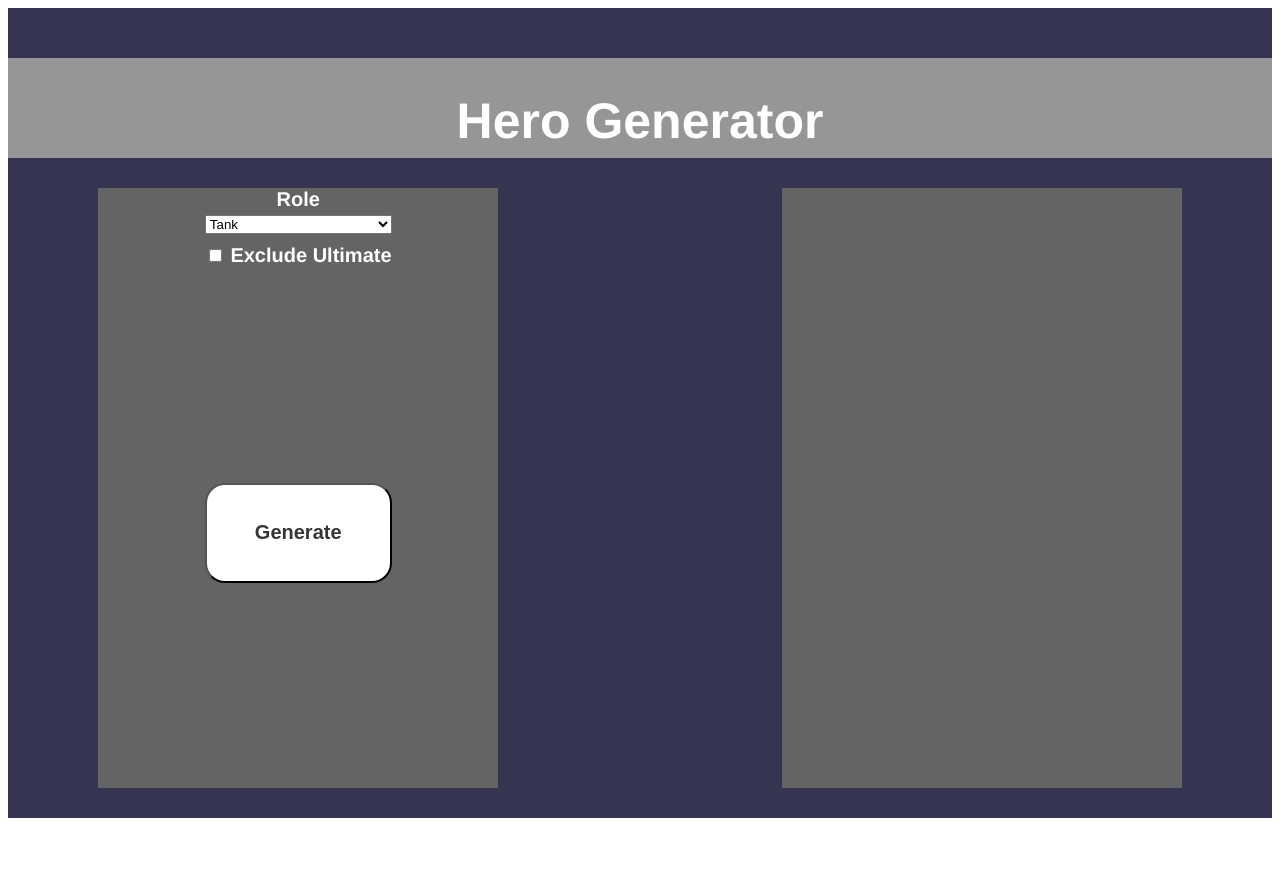
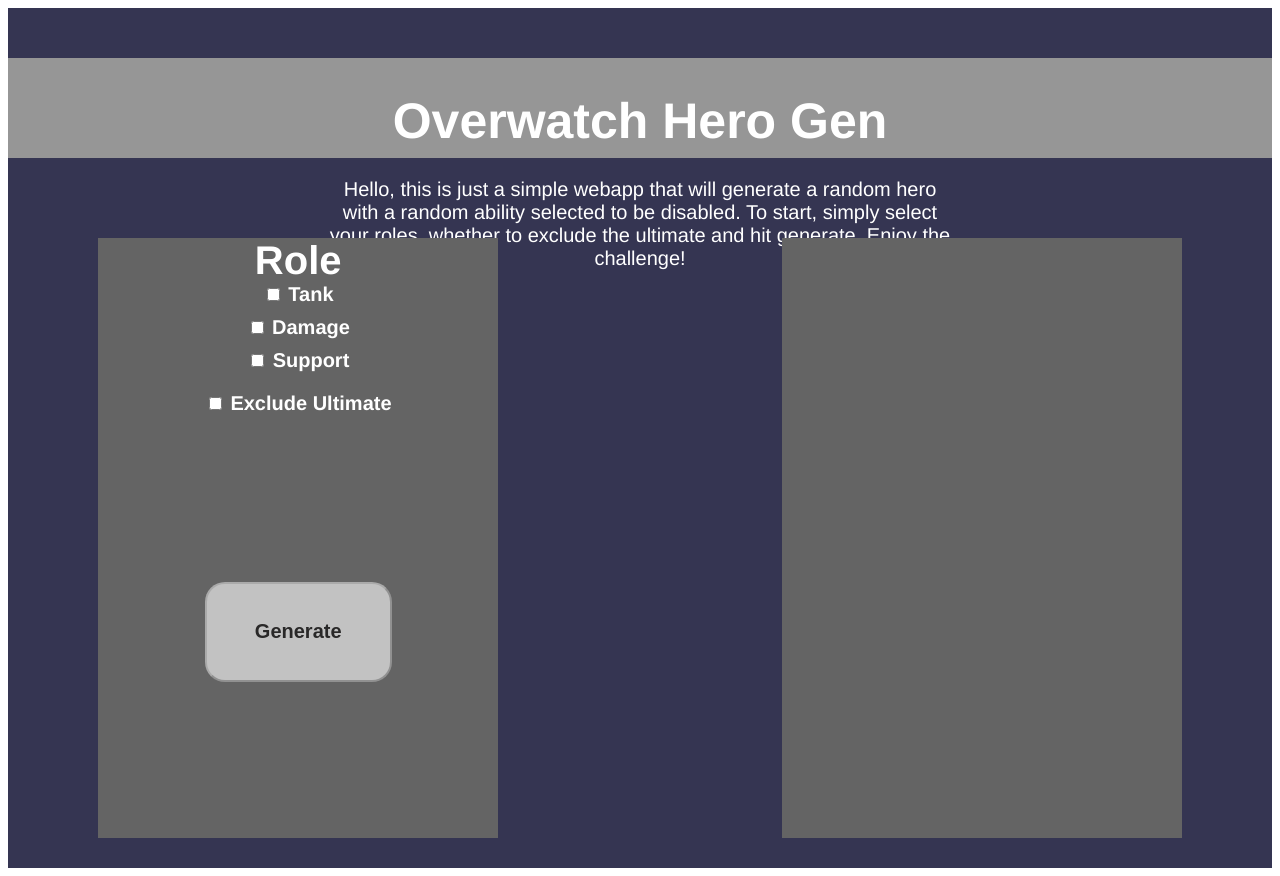
Before and after one commit to ClaireCyberBear/HeroRandomizer, an Angular app: page /hero-select in a window 1280 px wide. Before the commit the page ends 826 px from the top, so only its background shows below. Built offline with nearby package versions, Linux system fonts and the light colour scheme.

Commit message:
Made multiselection role option

```diff
--- a/src/app/hero-select/hero-select.component.html
+++ b/src/app/hero-select/hero-select.component.html
@@ -1,17 +1,47 @@
 <div class="container">
   <div class="banner">
-    <h1 class="banner-text">Hero Generator</h1>
+    <h1 class="banner-text">Overwatch Hero Gen</h1>
+  </div>
+  <div class="introduction">
+    <p>
+      Hello, this is just a simple webapp that will generate a random hero with
+      a random ability selected to be disabled. To start, simply select your
+      roles, whether to exclude the ultimate and hit generate. Enjoy the
+      challenge!
+    </p>
   </div>
   <div class="content">
     <div class="generator">
       <form [formGroup]="heroForm" (ngSubmit)="onSubmit()">
         <div class="form-group">
-          <label for="role">Role</label>
-          <select class="form-control" id="role" formControlName="role">
-            <option>Tank</option>
-            <option>Damage</option>
-            <option>Support</option>
-          </select>
+          <label for="role" class="role-label">Role</label>
+          <div class="form-check">
+            <input
+              class="form-check-input"
+              type="checkbox"
+              id="tank"
+              formControlName="tank"
+            />
+            <label class="form-check-label" for="tank"> Tank </label>
+          </div>
+          <div class="form-check">
+            <input
+              class="form-check-input"
+              type="checkbox"
+              id="damage"
+              formControlName="damage"
+            />
+            <label class="form-check-label" for="damage"> Damage </label>
+          </div>
+          <div class="form-check">
+            <input
+              class="form-check-input"
+              type="checkbox"
+              id="support"
+              formControlName="support"
+            />
+            <label class="form-check-label" for="support"> Support </label>
+          </div>
         </div>
         <div class="form-check">
           <input
@@ -24,9 +54,12 @@
             Exclude Ultimate
           </label>
         </div>
-        <button class="btn btn-primary">Generate</button>
+        <button class="btn btn-primary" [disabled]="!isRoleSelected">
+          Generate
+        </button>
       </form>
     </div>
+
     <div class="hero">
       <div *ngIf="selectedHero">
         <h2>Generated Hero: {{ selectedHero.name }}</h2>
--- a/src/app/hero-select/hero-select.component.ts
+++ b/src/app/hero-select/hero-select.component.ts
@@ -10,25 +10,36 @@
 export class HeroSelectComponent implements OnInit {
   heroForm: FormGroup;
   selectedHero: any = null;
+  isRoleSelected = false;
 
   constructor(
     private formBuilder: FormBuilder,
     private heroService: HeroService
   ) {
     this.heroForm = this.formBuilder.group({
-      role: ['Tank', Validators.required],
+      tank: [false],
+      damage: [false],
+      support: [false],
       ultimate: [false],
+    });
+    this.heroForm.valueChanges.subscribe((value) => {
+      this.isRoleSelected = value.tank || value.damage || value.support;
     });
   }
 
   ngOnInit(): void {}
 
   onSubmit(): void {
-    const role = this.heroForm.value.role;
-    const excludeUltimate = this.heroForm.value.ultimate;
+    const roles = [];
+    const formValue = this.heroForm.value;
+    if (formValue.tank) roles.push('Tank');
+    if (formValue.damage) roles.push('Damage');
+    if (formValue.support) roles.push('Support');
+    const selectedRole = roles[Math.floor(Math.random() * roles.length)];
+    const excludeUltimate = formValue.ultimate;
 
     this.heroService
-      .getRandomHero(role, excludeUltimate)
+      .getRandomHero(selectedRole, excludeUltimate)
       .subscribe((data: any) => {
         this.selectedHero = data;
       });
```
